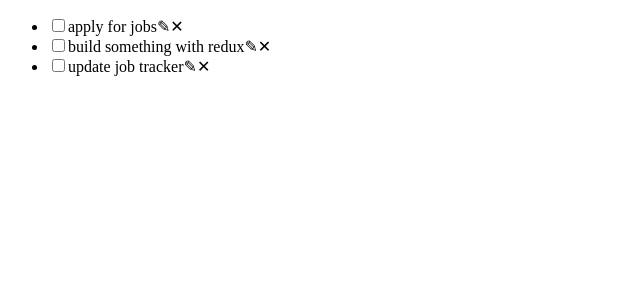
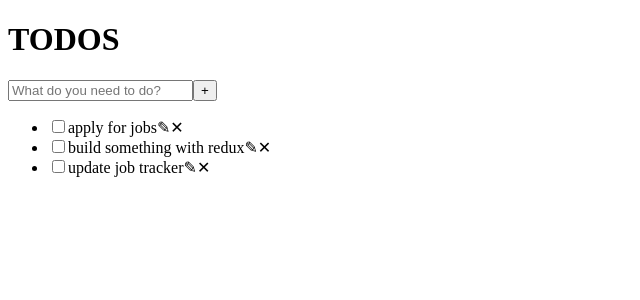
Before and after one commit to rthai/todo-list, a React app: page / in a window 1280 px wide. Shown: the top 300 px of the page, without its empty margins (0-640 px from the left). Built offline with nearby package versions, Linux system fonts and the light colour scheme.

Commit message:
pass props to todoList component

```diff
--- a/src/containers/App.js
+++ b/src/containers/App.js
@@ -9,6 +9,7 @@ import { connect } from 'react-redux';
 
 import * as TodoListActionCreators from '../actions/todoList';
 import TodoList from '../components/TodoList';
+import AddTodoForm from '../components/AddTodoForm';
 
 class App extends Component {
 
@@ -22,7 +23,15 @@ class App extends Component {
     const updateTodo = bindActionCreators(TodoListActionCreators.updateTodo, dispatch);
 
     return (
-      <TodoList todos={todos}/>
+      <div className="app">
+        <h1>TODOS</h1>
+        <AddTodoForm addTodo={addTodo}/>
+        <TodoList
+          todos={todos}
+          removeTodo={removeTodo}
+          updateTodo={updateTodo}
+        />
+      </div>
     );
   }
 }
```
